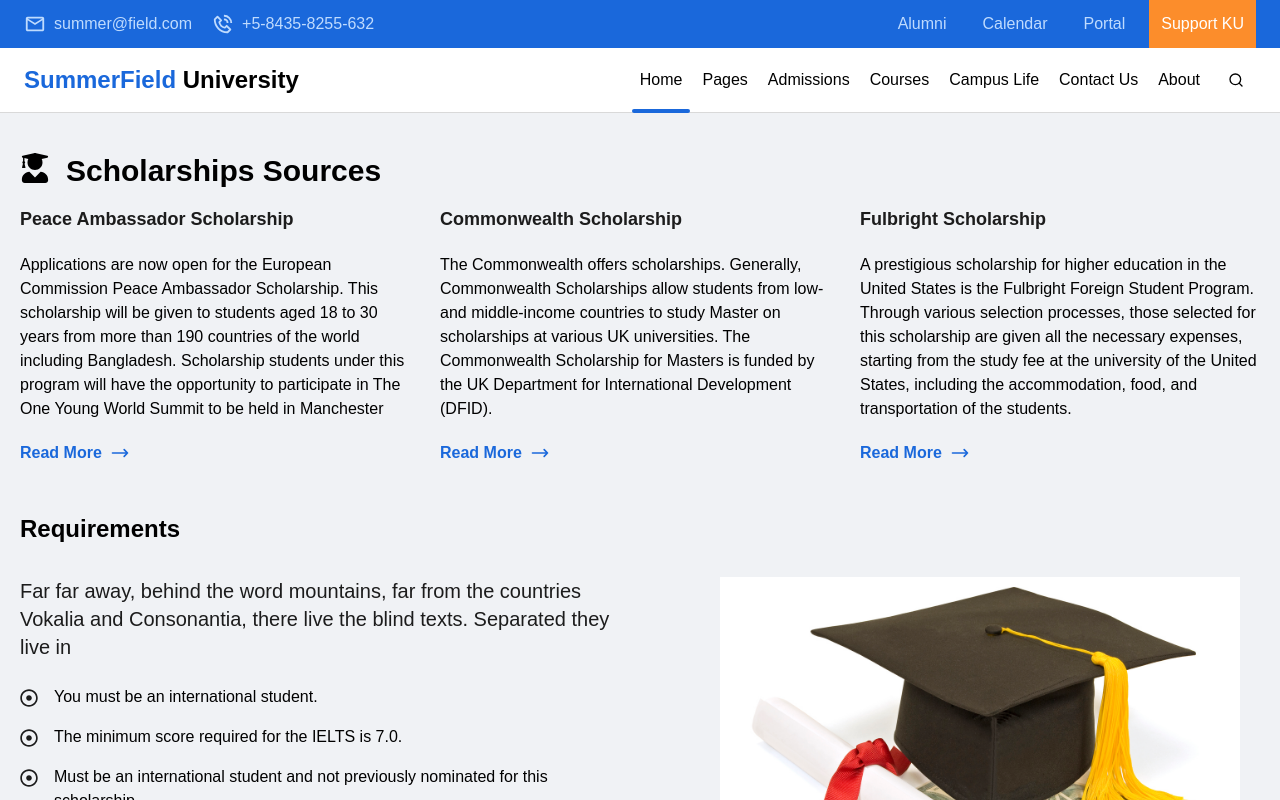
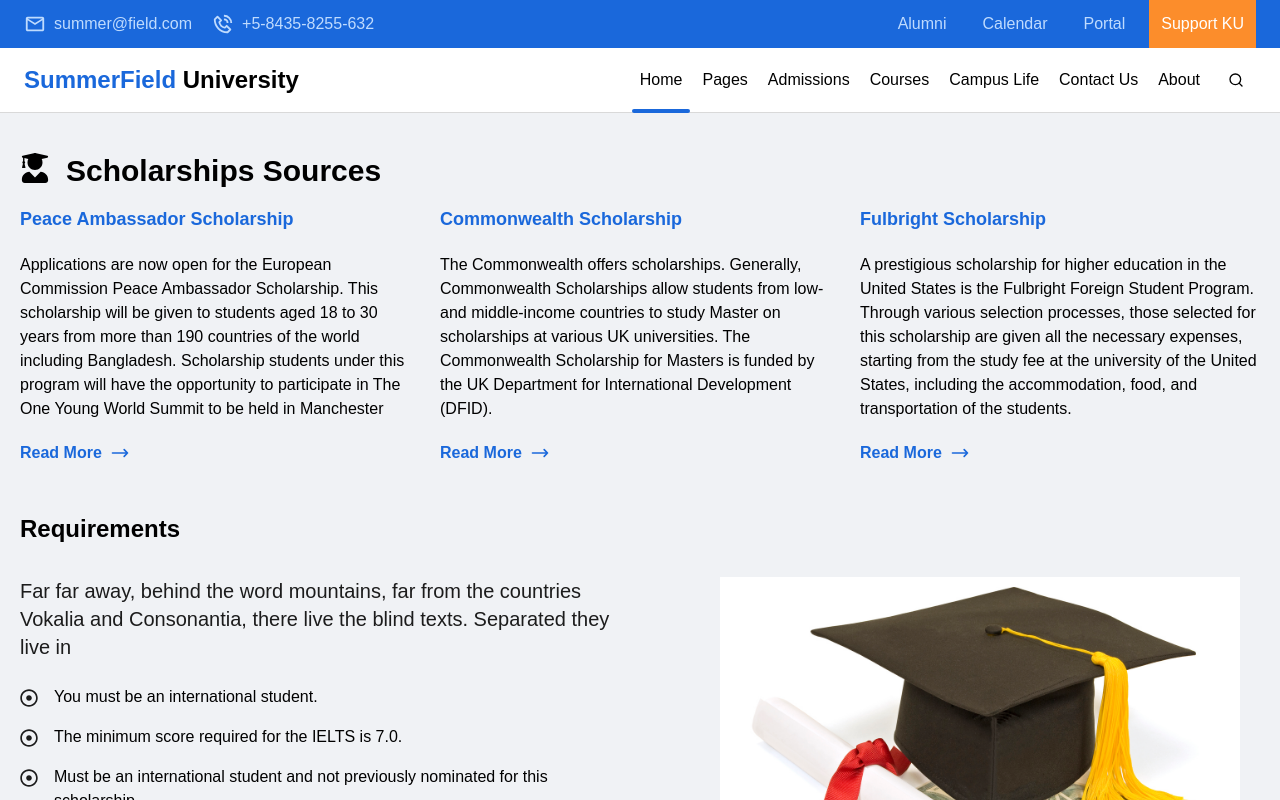
Before and after one commit to Junaed-Uddin/university, a Next.js app: page /scholarship in a window 1280 px wide. Shown: the top 800 px of the page. Built offline with nearby package versions, Linux system fonts and the light colour scheme.

Commit message:
Change scholarship font size

```diff
--- a/components/Home/Scholarship/index.jsx
+++ b/components/Home/Scholarship/index.jsx
@@ -14,7 +14,7 @@ const Scholarship = () => {
                 </h2>
                 <div className="grid grid-cols-1 md:grid-cols-3 gap-5">
                     <div>
-                        <h2 className=" text-txt-secondary text-lg font-semibold pb-5">
+                        <h2 className=" text-primary text-lg font-semibold pb-5">
                             Peace Ambassador Scholarship
                         </h2>
                         <p className="pb-5">
@@ -36,7 +36,7 @@ const Scholarship = () => {
                         </Link>
                     </div>
                     <div>
-                        <h2 className=" text-txt-secondary text-lg font-semibold pb-5">
+                        <h2 className=" text-primary text-lg font-semibold pb-5">
                             Commonwealth Scholarship
                         </h2>
                         <p className="pb-5">
@@ -57,7 +57,7 @@ const Scholarship = () => {
                         </Link>
                     </div>
                     <div>
-                        <h2 className=" text-txt-secondary text-lg font-semibold pb-5">
+                        <h2 className=" text-primary text-lg font-semibold pb-5">
                             Fulbright Scholarship
                         </h2>
                         <p className="pb-5">
@@ -144,7 +144,7 @@ const Scholarship = () => {
                         </p>
                     </div>
                 </div>
-                <div className="ml-0 lg:ml-5 relative mehedi">
+                <div className="ml-0 lg:ml-5 relative">
                     <div className="pt-5 pl-0 lg:pt-16 lg:pl-10">
                         <Image
                             src={scholarship}
```
Also changed, not shown: components/Home/Scholarship/scholarship.css (added).
